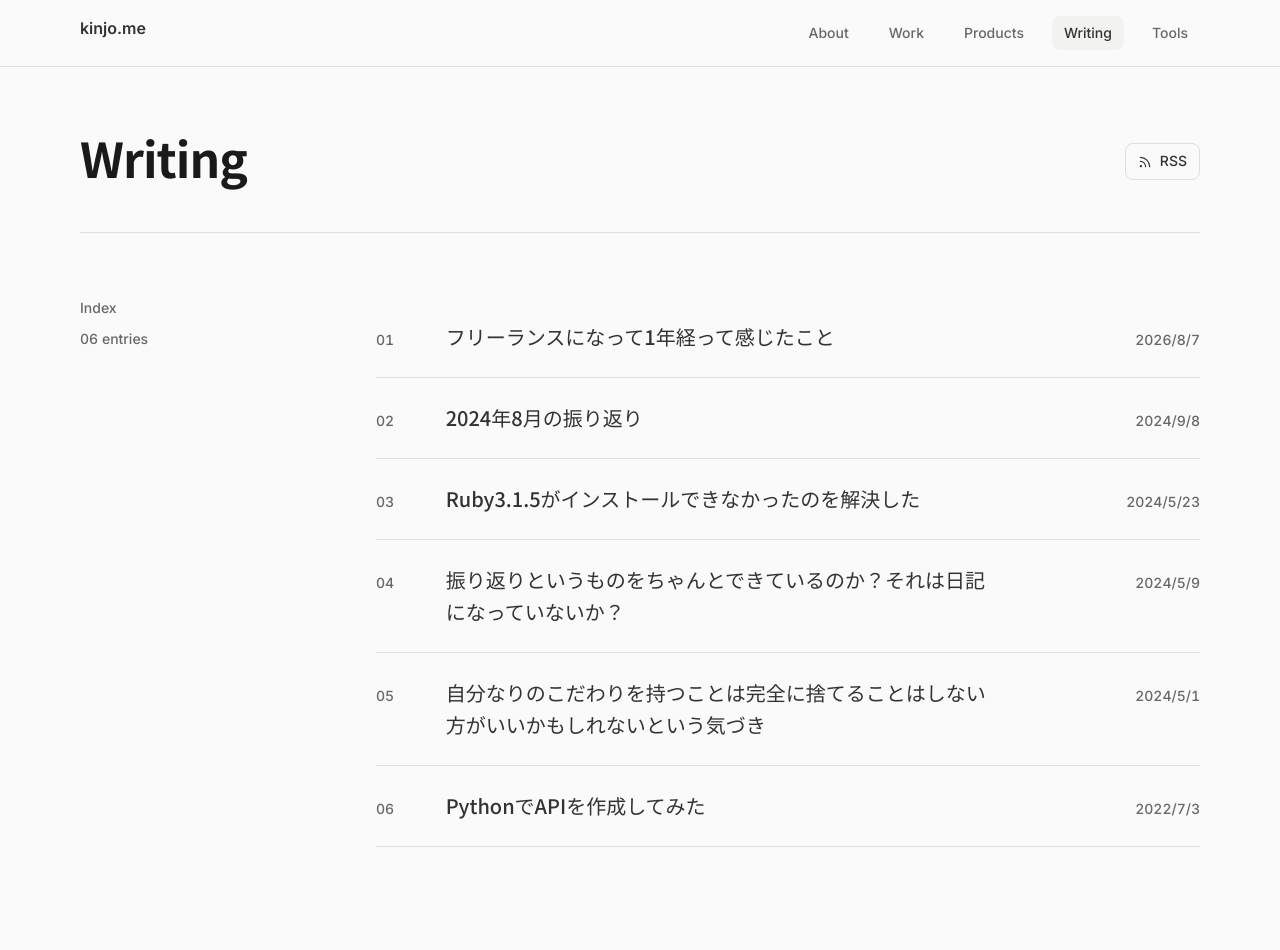
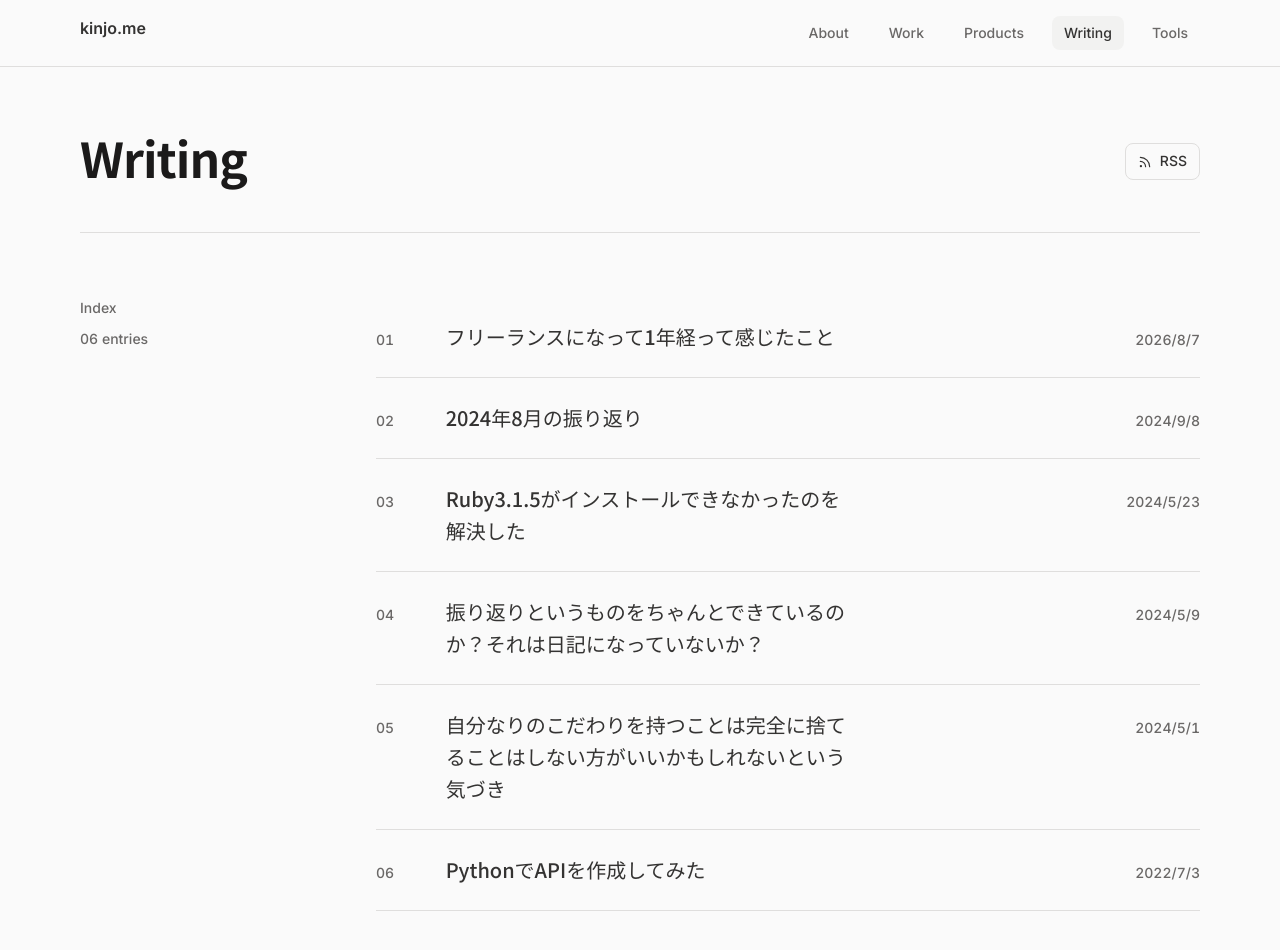
Before and after one commit to kinjo1130/portfolio-v4, a Next.js app: page /blog in a window 1280 px wide. Shown: the top 950 px of the page. Built offline with nearby package versions, Linux system fonts and the light colour scheme; no server answers.

Commit message:
feat: WritingにQiita/Zenn記事を表示

```diff
--- a/pages/blog/index.tsx
+++ b/pages/blog/index.tsx
@@ -2,25 +2,30 @@ import { SeoHead } from "@/components/SeoHead";
 import { getPublishedDate, isPostWithPath, isPostWithUrl } from "@/libs/common";
 import { getBlogs } from "@/libs/content";
 import type { QiitaPost } from "@/types/Qiita";
-import type { BlogPost, BlogPosts } from "@/types/blog";
+import type { BlogPost } from "@/types/blog";
 import Link from "next/link";
 import Layout from "../layout";
 
-function getHref(post: BlogPost | QiitaPost | ZennPost): string {
+type Post = BlogPost | QiitaPost | ZennPost;
+
+function getHref(post: Post): string {
 	if (isPostWithUrl(post)) return post.url;
-	if (isPostWithPath(post)) return `https://zenn.dev/${post.path}`;
+	if (isPostWithPath(post))
+		return `https://zenn.dev${post.path.startsWith("/") ? "" : "/"}${post.path}`;
 	return `/blog/${post.id}`;
 }
 
-function isExternal(post: BlogPost | QiitaPost | ZennPost): boolean {
+function isExternal(post: Post): boolean {
 	return isPostWithUrl(post) || isPostWithPath(post);
 }
 
-export default function Blog({
-	blog,
-}: {
-	blog: (BlogPost | QiitaPost | ZennPost)[];
-}) {
+function getSource(post: Post): "Qiita" | "Zenn" | null {
+	if (isPostWithUrl(post)) return "Qiita";
+	if (isPostWithPath(post)) return "Zenn";
+	return null;
+}
+
+export default function Blog({ blog }: { blog: Post[] }) {
 	return (
 		<Layout title="Writing">
 			<SeoHead
@@ -43,9 +48,10 @@ export default function Blog({
 						const external = isExternal(post);
 						const href = getHref(post);
 						const published = getPublishedDate(post);
+						const source = getSource(post);
 						return (
 							<li
-								key={post.id}
+								key={`${source ?? "blog"}-${post.id}`}
 								className="grid grid-cols-12 items-baseline gap-3 border-b border-line py-5"
 							>
 								<span className="col-span-1 tnum small-caps text-sm font-medium text-ink-secondary">
@@ -55,10 +61,17 @@ export default function Blog({
 									href={href}
 									target={external ? "_blank" : undefined}
 									rel={external ? "noopener noreferrer" : undefined}
-									className="col-span-8 md:col-span-8 link-draw jp-display text-lg md:text-xl font-medium text-ink-primary no-underline"
+									className="col-span-8 md:col-span-6 link-draw jp-display text-lg md:text-xl font-medium text-ink-primary no-underline"
 								>
 									{post.title}
 								</Link>
+								<span className="col-span-2 text-right hidden md:block">
+									{source && (
+										<span className="inline-block text-xs font-medium text-ink-secondary border border-line rounded-badge px-2 py-0.5">
+											{source}
+										</span>
+									)}
+								</span>
 								<span className="col-span-3 md:col-span-3 text-sm font-medium text-ink-secondary tnum text-right">
 									{published.toLocaleDateString("ja-JP")}
 								</span>
@@ -71,11 +84,59 @@ export default function Blog({
 	);
 }
 
+const QIITA_USER = "abcshotaro616";
+const ZENN_USER = "kinjyo";
+
+async function fetchQiitaPosts(): Promise<QiitaPost[]> {
+	try {
+		const res = await fetch(
+			`https://qiita.com/api/v2/users/${QIITA_USER}/items?per_page=100`,
+		);
+		if (!res.ok) return [];
+		return (await res.json()) as QiitaPost[];
+	} catch {
+		return [];
+	}
+}
+
+async function fetchZennPosts(): Promise<ZennPost[]> {
+	try {
+		const res = await fetch(
+			`https://zenn.dev/api/articles?username=${ZENN_USER}&order=latest`,
+		);
+		if (!res.ok) return [];
+		const data = (await res.json()) as { articles: ZennPost[] };
+		return data.articles ?? [];
+	} catch {
+		return [];
+	}
+}
+
 export const getStaticProps = async () => {
-	const blog: BlogPosts = getBlogs();
+	const [qiita, zenn] = await Promise.all([
+		fetchQiitaPosts(),
+		fetchZennPosts(),
+	]);
+	// 一覧表示に使うフィールドだけ残す (本文まで含めるとページデータが肥大するため)
+	const localSlim = getBlogs().map(
+		({ id, title, createdAt }) => ({ id, title, createdAt }) as BlogPost,
+	);
+	const qiitaSlim = qiita.map(
+		({ id, title, url, created_at }) =>
+			({ id, title, url, created_at }) as QiitaPost,
+	);
+	const zennSlim = zenn.map(
+		({ id, title, path, published_at }) =>
+			({ id, title, path, published_at }) as ZennPost,
+	);
+	const blog: Post[] = [...localSlim, ...qiitaSlim, ...zennSlim].sort(
+		(a, b) => getPublishedDate(b).getTime() - getPublishedDate(a).getTime(),
+	);
 	return {
 		props: {
 			blog,
 		},
+		// Qiita / Zenn の新着を再デプロイなしで反映する (1時間ごと)
+		revalidate: 3600,
 	};
 };
```
